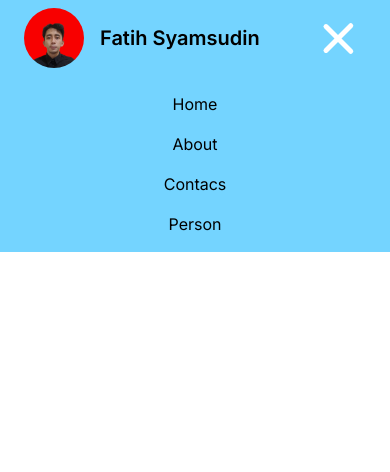
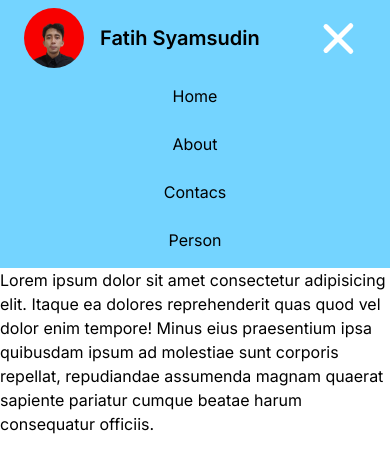
Before and after one commit to fxsym/component-tailwind, a website: page navbar-component/navbar-1/index.html in a window 390 px wide. Both pictures are taken after a click on the button 346 px from the left and 38 px from the top of the page. Drawn offline with Linux system fonts and the light colour scheme.

Commit message:
navbar-1, navbar-component. Navbar versi mobile sudah sesuai seperti yang di inginkan, muncul dari atas dengan position relative

```diff
--- a/navbar-component/navbar-1/index.html
+++ b/navbar-component/navbar-1/index.html
@@ -29,17 +29,15 @@
                 <div class="hamburger-line transition-all duration-500"></div>
             </button>
         </div>
-        <div class="modalNavMenu bg-sky-300 w-full p-2 absolute top-[-220%] origin-top transition-all ease-in-out duration-600" id="navMenu">
+        <div class="bg-sky-300 w-full max-h-0 overflow-hidden transition-all duration-500 ease-linear" id="navMenu">
             <ul class="" >
-                <li class="  flex justify-center py-2"><a class="hover:text-sky-900" href="">Home</a></li>
-                <li class="  flex justify-center py-2"><a class="hover:text-sky-900" href="">About</a></li>
-                <li class="  flex justify-center py-2"><a class="hover:text-sky-900" href="">Contacs</a></li>
-                <li class="  flex justify-center py-2"><a class="hover:text-sky-900" href="">Person</a></li>
+                <li class=" mb-2 flex justify-center py-2"><a class="hover:text-sky-900" href="">Home</a></li>
+                <li class=" mb-2 flex justify-center py-2"><a class="hover:text-sky-900" href="">About</a></li>
+                <li class=" mb-2 flex justify-center py-2"><a class="hover:text-sky-900" href="">Contacs</a></li>
+                <li class=" mb-2 flex justify-center py-2"><a class="hover:text-sky-900" href="">Person</a></li>
             </ul>
         </div>
     </nav>
-
-
 
     <p>Lorem ipsum dolor sit amet consectetur adipisicing elit. Itaque ea dolores reprehenderit quas quod vel dolor enim
         tempore! Minus eius praesentium ipsa quibusdam ipsum ad molestiae sunt corporis repellat, repudiandae assumenda
--- a/navbar-component/navbar-1/src/css/input.css
+++ b/navbar-component/navbar-1/src/css/input.css
@@ -20,6 +20,6 @@ body {
     @apply -rotate-45 origin-bottom-left;
 }
 
-.navActive {
-    @apply h-full;
-}
+.active {
+    @apply max-h-[500px] /* Sesuaikan dengan tinggi maksimal konten */
+  }
--- a/navbar-component/navbar-1/src/js/script.js
+++ b/navbar-component/navbar-1/src/js/script.js
@@ -2,9 +2,9 @@ console.log('OK')
 const hamburger = document.querySelector('#hamburger')
 const navMenu = document.querySelector('#navMenu')
 const navMenuContain = document.querySelector('#navMenuContain')
+const coba = document.querySelector('#coba')
 
 hamburger.addEventListener('click', () => {
     hamburger.classList.toggle('hamburger-active')
-    navMenu.classList.toggle('top-[100%]');
-    navMenu.classList.toggle('top-[-220%]');
+    navMenu.classList.toggle('max-h-100');
 })
```
Also changed, not shown: navbar-component/navbar-1/src/css/style.css.
